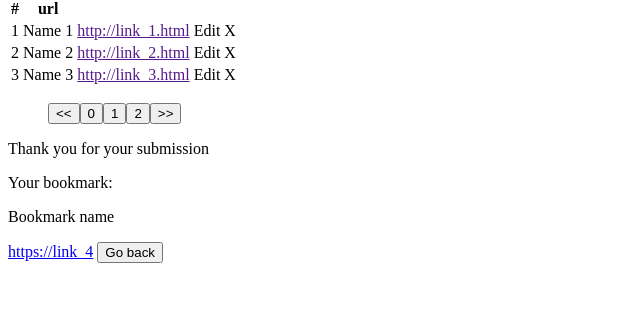
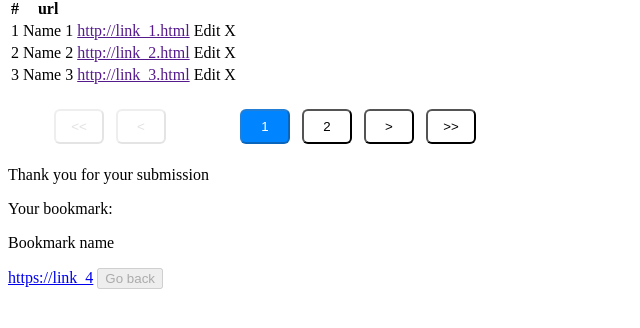
Before and after one commit to ellockie/assign-2020-03-19-ph, a website with bundled scripts: page src/index.html in a window 1280 px wide. Shown: the part 104-432 px from the top of the page, without its empty margins (0-640 px from the left). Built offline with nearby package versions, Linux system fonts and the light colour scheme.

Commit message:
paginator + prettier

```diff
--- a/package.json
+++ b/package.json
@@ -22,6 +22,7 @@
     "eslint": "^6.8.0",
     "eslint-config-google": "^0.14.0",
     "gts": "^1.1.2",
+    "prettier": "^2.0.2",
     "typescript": "~3.7.0"
   }
 }
--- a/src/index.html
+++ b/src/index.html
@@ -62,7 +62,7 @@
         <p>Your bookmark:</p>
         <p>Bookmark name</p>
         <a href="https://link_4">https://link_4</a>
-        <button class="go-back">Go back</button>
+        <button class="go-back" disabled>Go back</button>
       </div>
     </div>
     <script src="../build/src/script.js"></script>
--- a/src/script.ts
+++ b/src/script.ts
@@ -253,44 +253,64 @@ function renderPaginator(bookmarks: Bookmark[], page: number) {
   // TODO
 
   paginator.innerHTML = '';
-  const maxPage = 12;
+  const maxPage = 6;
   setCurrentPage(+page);
   const currentPage: number = getCurrentPage();
 
+  // <<
   const links: any[] = [{
     display: "<<",
+    page: 1,
+    class: currentPage === 1 ? "disabled" : ""
+  },
+  // -1
+  {
+    display: "<",
     page: currentPage - 1,
-    class: "disabled"
-  }];
-  console.log("currentPage:", currentPage);
-    links.push({
+    class: currentPage === 1 ? "disabled" : ""
+  },
+  // -1
+  {
     display: "" + (currentPage - 1),
     page: currentPage - 1,
-      class: "disabled"});
-  // }
-  links.push({
+    class: (currentPage - 1) < 1 ? "invisible" : ""
+  },
+  // current
+  {
     display: "" + currentPage,
     page: currentPage,
-    class: ""
-  });
-  if (currentPage < maxPage) {
-    links.push({
+    class: "current"
+  },
+  // + 1
+  {
     display: "" + (currentPage + 1),
     page: currentPage + 1,
-      class: "disabled"});
-  }
-  links.push({display: ">>", page: currentPage + 1, class: ""});
+    class: currentPage === maxPage ? "invisible" : ""
+  },
+  // >
+  {
+    display: ">",
+    page: currentPage + 1,
+    class: currentPage === maxPage ? "disabled" : ""
+  },
+  // >>
+  {
+    display: ">>",
+    page: maxPage,
+    class: currentPage === maxPage ? "disabled" : ""
+  }];
   // TODO: add class,
   links.forEach((link) => paginator.appendChild(getPaginatorElement(link)));
   addEventListeners2('paginator-button', 'click', onPaginatorClick);
 }
 
 function getPaginatorElement(linksObj: any): Element {
-  const li = document.createElement("button");
-  li.innerHTML = linksObj.display;
-  li.className = `${PAGINATOR_BUTTON_CLASS} ${linksObj.class}`;
-  li.dataset.navString = "" + linksObj.page;
-  return li;
+  const btn = document.createElement("button");
+  btn.innerHTML = linksObj.display;
+  btn.className = `${PAGINATOR_BUTTON_CLASS} ${linksObj.class}`;
+  btn.disabled = linksObj.class.includes("disabled") || linksObj.class.includes("current");
+  btn.dataset.navString = "" + linksObj.page;
+  return btn;
 }
 
 /**
@@ -347,7 +367,8 @@ function addEventListeners(
   ): void {
   console.log('function addEventListeners');
   const elements = document.getElementsByClassName(className);
-  Array.from(elements).forEach((element) => {
+  Array.from(elements)
+    .forEach((element) => {
       element.addEventListener(eventType, eventHandlerFunction, false);
     });
 }
@@ -385,7 +406,11 @@ function addEventListeners2(
   ): void {
   console.log('function addEventListeners2');
   const elements = document.getElementsByClassName(className);
-  Array.from(elements).forEach((element) => {
+  console.log('Array.from(elements).length:', Array.from(elements).length);
+  Array.from(elements)
+    .filter(element => !element.classList.contains("disabled"))
+    .filter(element => !element.classList.contains("invisible"))
+    .forEach((element) => {
       element.addEventListener(eventType, element => eventHandlerFunction(element), false);
     });
   // TODO: remove those listeners when not needed
--- a/src/style.css
+++ b/src/style.css
@@ -10,3 +10,30 @@ li {
 	border-radius: 8px;
 	cursor: pointer;
 }
+
+.paginator-button {
+    margin: 6px;
+    padding: 8px 12px;
+    border-radius: 6px;
+    cursor: pointer;
+    outline: none;
+    user-select: none;
+    width: 22px;
+    box-sizing: content-box;
+	background-color: white;
+}
+
+.paginator-button.disabled {
+	opacity: .4;
+	cursor: default;
+}
+.paginator-button.invisible {
+	cursor: default;
+	visibility: hidden;
+}
+
+.paginator-button.current {
+	cursor: default;
+	background-color: rgb(0, 132, 255);
+    color: white;
+}
```
Also changed, not shown: 2 other files. Lines whose indentation alone changed are shown as unchanged.
